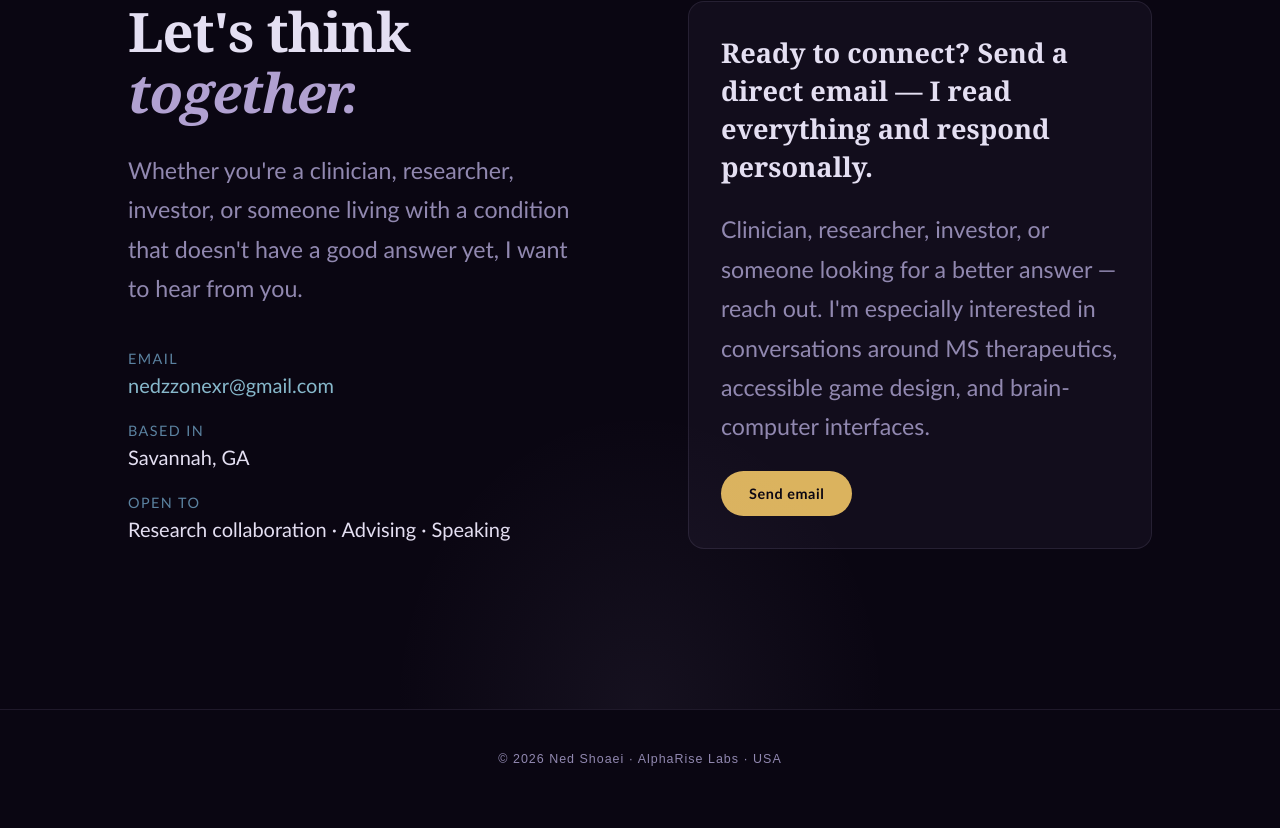
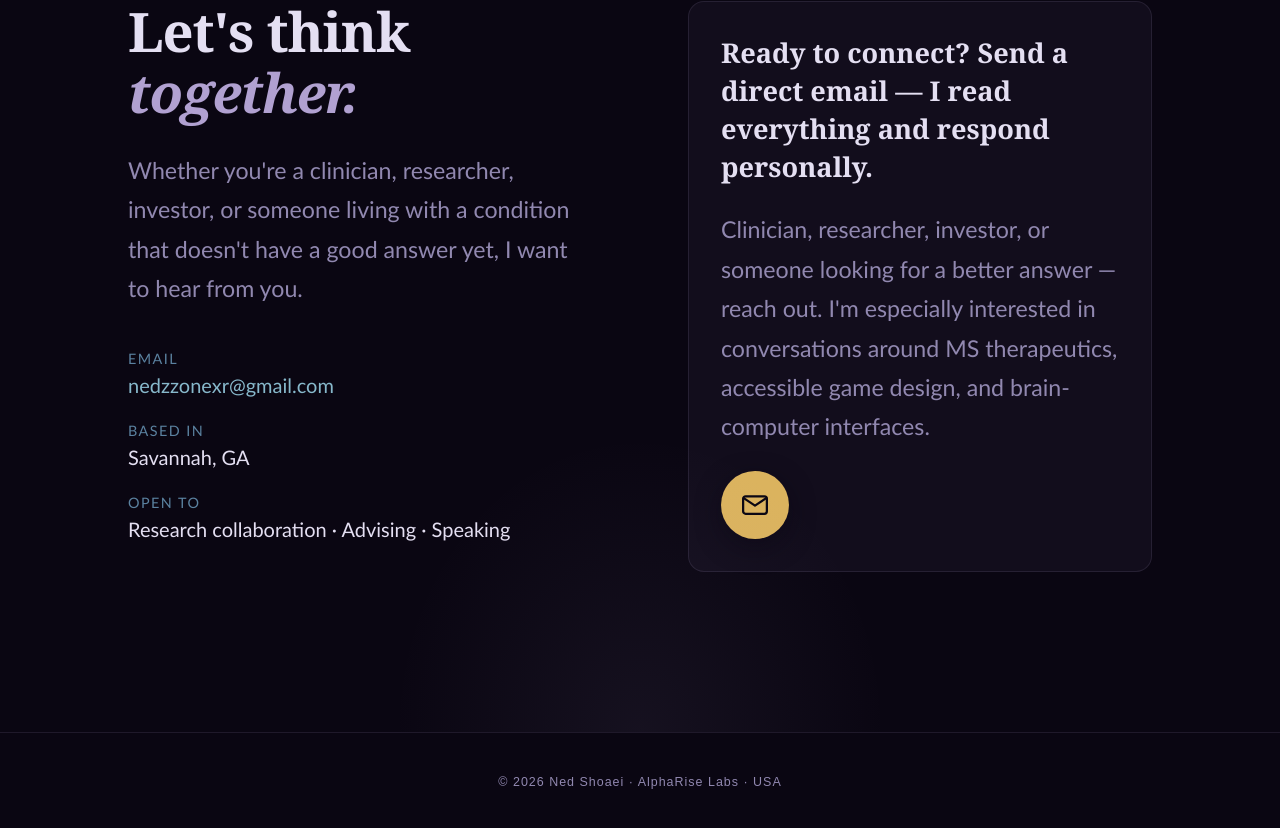
Before and after one commit to NedzZone/alphariselabs-site, a React (Vite) app: page / in a window 1280 px wide. Shown: the part 4849-5677 px from the top of the page. Built offline with nearby package versions, Linux system fonts and the light colour scheme.

Commit message:
Make "Send email" a circular envelope-icon button
Match the hero eye button: 4.25rem gold circle with an envelope vector
icon; aria-label keeps it accessible.

Co-Authored-By: Claude Opus 4.8 (1M context) <noreply@anthropic.com>

```diff
--- a/src/app/components/Contact.tsx
+++ b/src/app/components/Contact.tsx
@@ -174,20 +174,24 @@ export function Contact() {
                 {/* Send email button */}
                 <a
                   href={`mailto:${EMAIL}`}
-                  className="inline-flex items-center gap-2 px-7 py-3 rounded-full transition-all duration-300 focus-visible:outline focus-visible:outline-2 focus-visible:outline-offset-2"
+                  aria-label="Send email"
+                  className="inline-flex items-center justify-center rounded-full transition-all duration-300 focus-visible:outline focus-visible:outline-2 focus-visible:outline-offset-2"
                   style={{
-                    fontFamily: SANS,
-                    fontWeight: 600,
-                    fontSize: "0.9rem",
-                    letterSpacing: "0.04em",
+                    width: "4.25rem",
+                    height: "4.25rem",
                     background: "var(--primary)",
                     color: "var(--primary-foreground)",
                     textDecoration: "none",
+                    boxShadow: "0 8px 24px rgba(10,6,18,0.55)",
                   }}
                   onMouseEnter={(e) => ((e.currentTarget as HTMLElement).style.opacity = "0.88")}
                   onMouseLeave={(e) => ((e.currentTarget as HTMLElement).style.opacity = "1")}
                 >
-                  Send email
+                  {/* envelope icon */}
+                  <svg width="30" height="30" viewBox="0 0 24 24" fill="none" aria-hidden="true">
+                    <rect x="2.5" y="5" width="19" height="14" rx="2" stroke="currentColor" strokeWidth="1.8"/>
+                    <path d="M3 6.5l9 6 9-6" stroke="currentColor" strokeWidth="1.8" strokeLinecap="round" strokeLinejoin="round"/>
+                  </svg>
                 </a>
               </div>
             </div>
```
